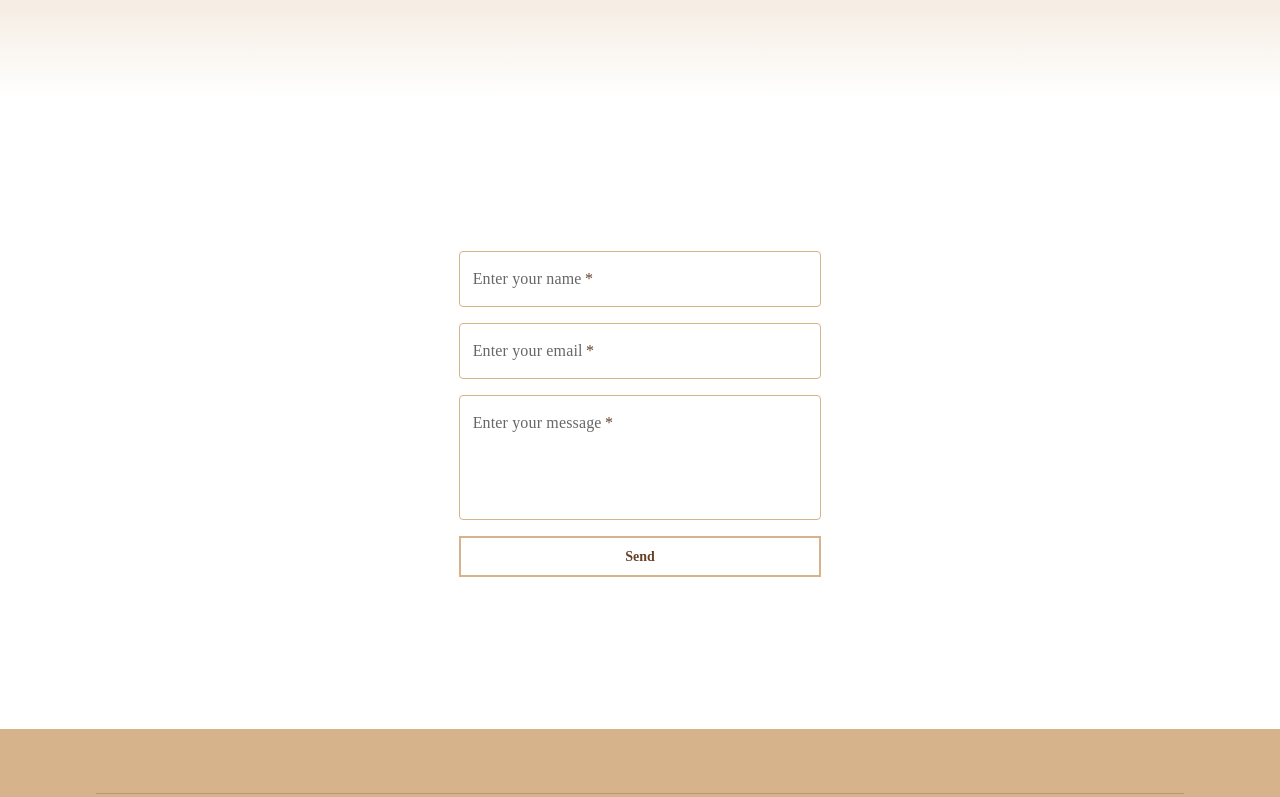
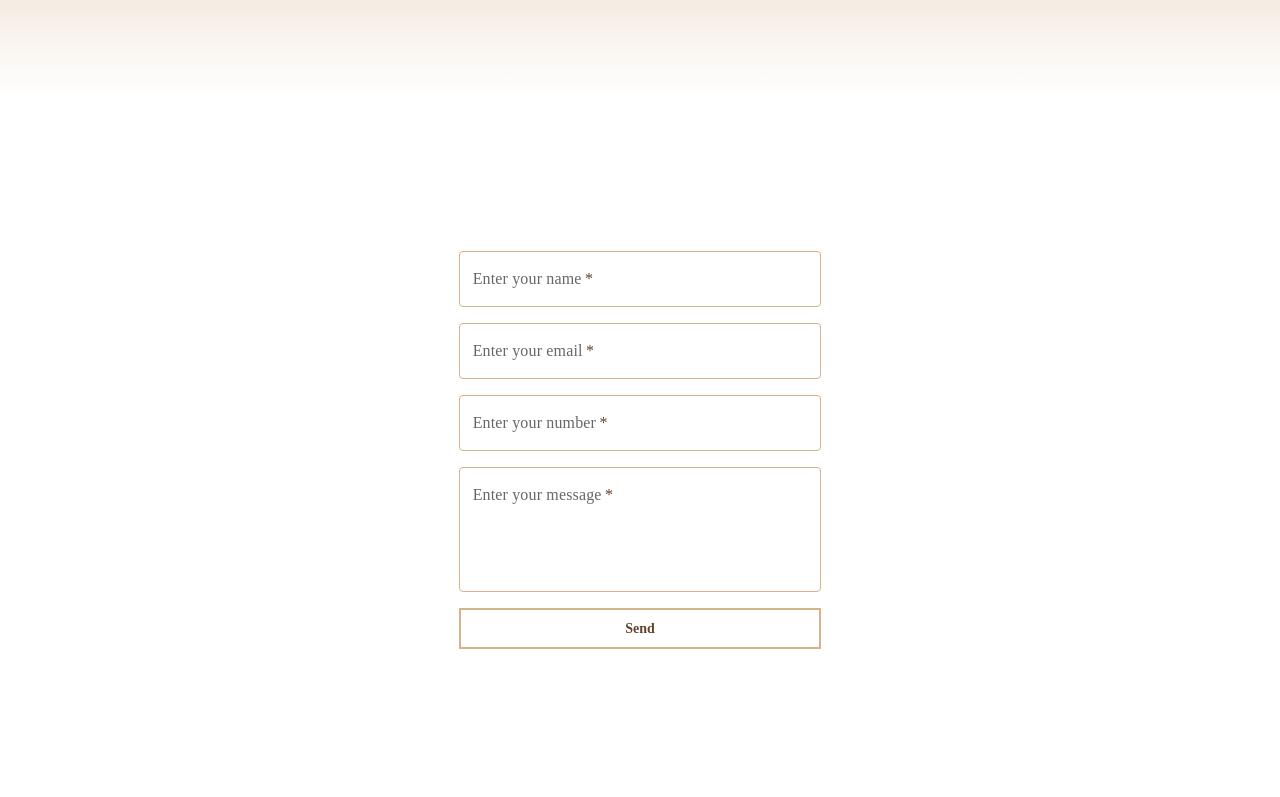
Before and after one commit to avinashurbanelements/urbanelements_web, a React (Create React App) app: page /contact in a window 1280 px wide. Shown: the part 365-1162 px from the top of the page. Built offline with nearby package versions, Linux system fonts and the light colour scheme.

Commit message:
email services updated

```diff
--- a/src/components/Footer.js
+++ b/src/components/Footer.js
@@ -6,7 +6,7 @@ import {
 const Footer = () => {
 
   let date = new Date();
-//   let year = date.getFullYear()
+  let year = date.getFullYear()
 
     return (
         <div style={{backgroundColor: '#d7b38c', textAlign: "center"}}  className="p-3 p-md-5">
@@ -53,7 +53,7 @@ const Footer = () => {
             </div>
             <hr className="mx-5" style={{backgroundColor: '#664229'}}/>
             <div className="text-center" >
-                <span>Copyright © 2023 urban elements</span>
+                <span>Copyright © {year} urban elements</span>
             </div>
         </div>
     )
--- a/src/pages/Contact.js
+++ b/src/pages/Contact.js
@@ -67,6 +67,9 @@ const Contact = () => {
                                         <CssTextField style={{width: "100%"}} id="custom-css-outlined-input" name="user_email" label="Enter your email" type={"email"} variant="outlined" required={true} />
                                     </div>
                                     <div className='form-group p-2'>
+                                        <CssTextField style={{width: "100%"}} id="custom-css-outlined-input" inputMode="decimal" name="user_phoneNumber" label="Enter your number" type={"number"} variant="outlined" required={true} />
+                                    </div>
+                                    <div className='form-group p-2'>
                                         <CssTextField style={{width: "100%"}} id="custom-css-outlined-input" multiline rows={4} name="message" label="Enter your message" variant="outlined" required={true} />
                                     </div>
                                     <div className='p-2' >
```
